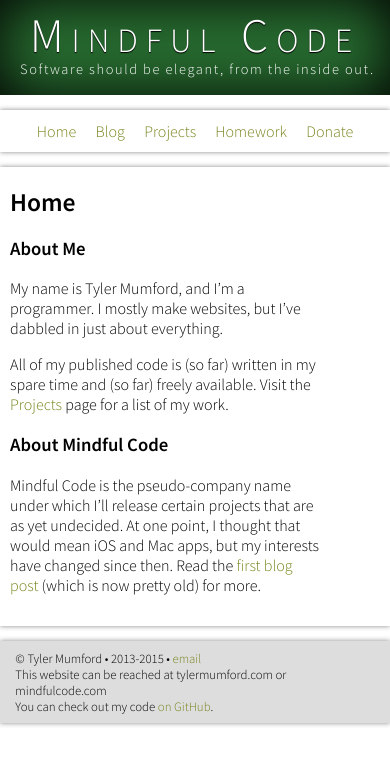
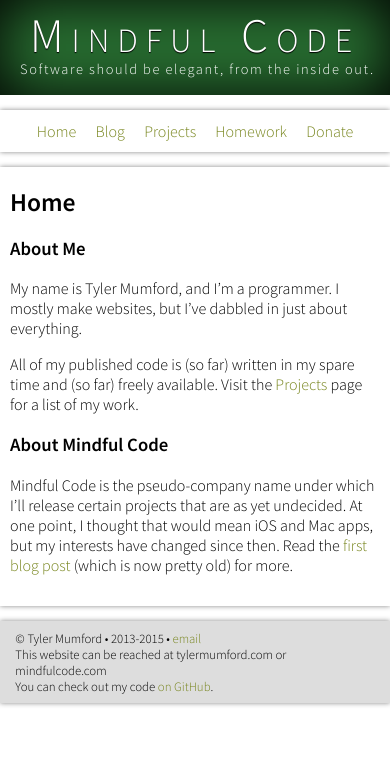
Before and after one commit to tylermumford/website-old, a Jekyll site: the page built from index.md, in a window 390 px wide. Shown: the top 765 px of the page. Built offline with Jekyll 4.4.1, drawn with Linux system fonts in a browser that asks for light colours; Markdown is read by kramdown in place of the engine named in the settings; comment, search, counter and statistics services are not loaded.

Commit message:
More responsive fixes.

```diff
--- a/css/global-style.css
+++ b/css/global-style.css
@@ -74,17 +74,14 @@ footer {
   background-color: #DDD;
 }
 
-@media (max-width: 600px) {
-  html {
-    /*font-size: 240%;*/
-  }
-
+@media (max-width: 700px) {
   h1 {
     line-height: 1;
   }
 
   article > * {
     margin-left: auto;
+    margin-right: auto;
   }
 
   footer {
```
